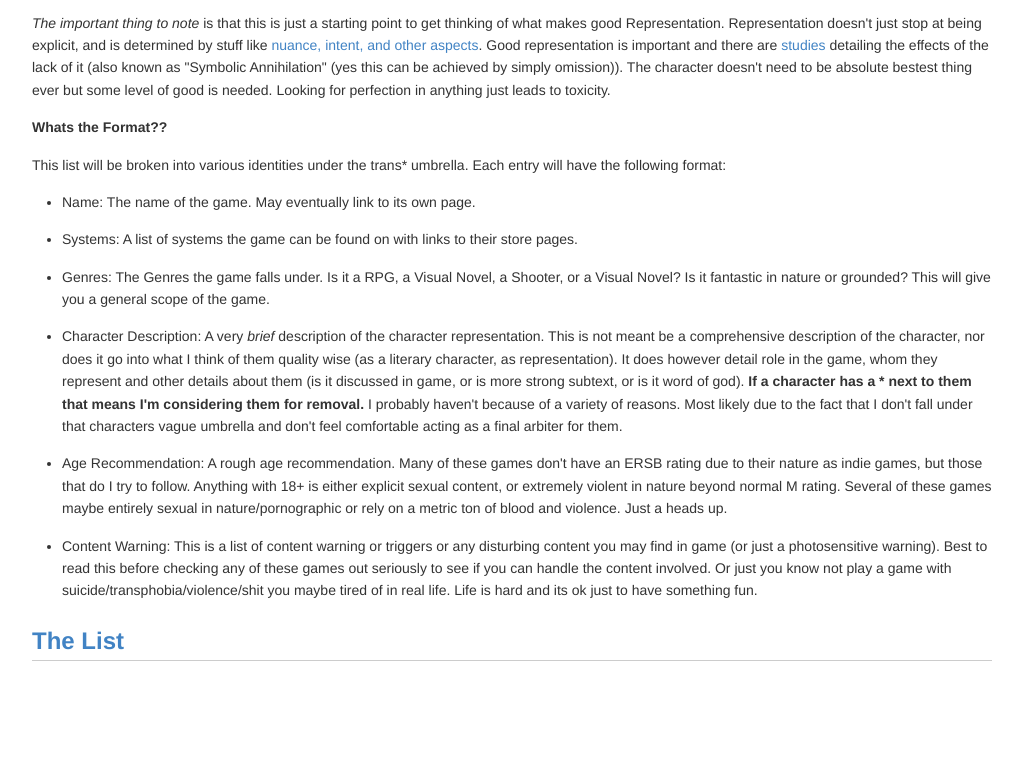
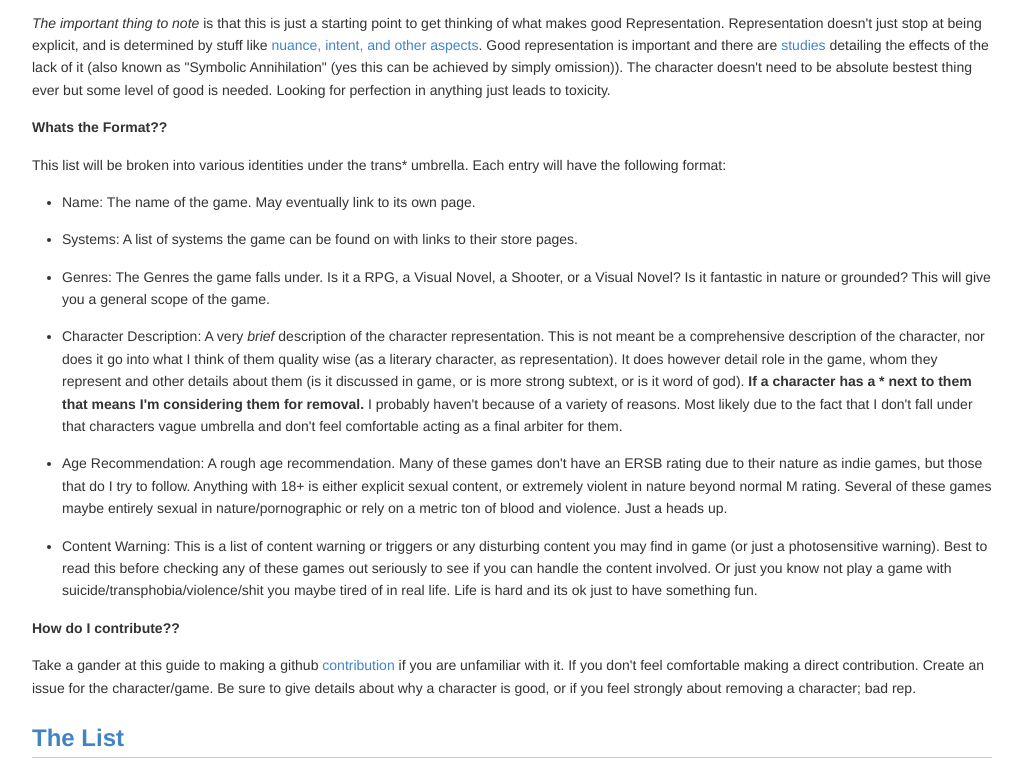
Before and after one commit to thatwannabecat/thatwannabecat.github.io, a plain HTML site: page index.html in a window 1280 px wide. Shown: the part 1434-2212 px from the top of the page, without its empty margins (128-1151 px from the left). Before the commit the page ends 2115 px from the top, so only its background shows below. Drawn offline with Linux system fonts and the light colour scheme.

Commit message:
Added a contribution guideline

```diff
--- a/index.html
+++ b/index.html
@@ -359,6 +359,14 @@ img {
 </li>
 </ul>
 
+<p><strong>How do I contribute??</strong></p>
+
+  <p>
+      Take a gander at this guide to making a github <a href="https://codeburst.io/a-step-by-step-guide-to-making-your-first-github-contribution-5302260a2940?gi=3168854a6596">contribution</a> if you are unfamiliar with it.
+      If you don't feel comfortable making a direct contribution. Create an issue for the character/game. Be sure to give details about why a character is good,
+      or if you feel strongly about removing a character; bad rep.
+    </p>
+
 <h2>
     <a href="the_list.html">The List</a>
 </h2>
```
